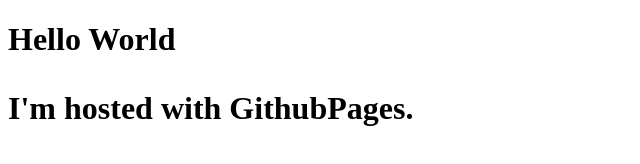
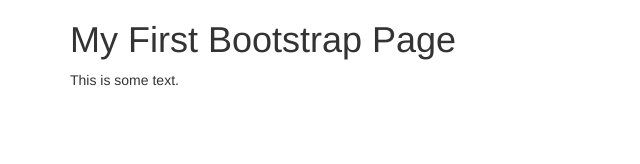
Before and after one commit to morbe/morbe.github.io, a plain HTML site: page index.html in a window 1280 px wide. Shown: the whole page, without its empty margins (0-640 px from the left). Drawn offline with nearby package versions, Linux system fonts and the light colour scheme.

Commit message:
Index Page
Trying with Bootstrap

```diff
--- a/index.html
+++ b/index.html
@@ -1,7 +1,19 @@
 <!DOCTYPE html>
-<html>
+<html lang="en">
 <head>
-<h1>Hello World<h1/>
-<p>I'm hosted with GithubPages.</p>
+  <title>Bootstrap Example</title>
+  <meta charset="utf-8">
+  <meta name="viewport" content="width=device-width, initial-scale=1">
+  <link rel="stylesheet" href="https://maxcdn.bootstrapcdn.com/bootstrap/3.3.7/css/bootstrap.min.css">
+  <script src="https://ajax.googleapis.com/ajax/libs/jquery/3.3.1/jquery.min.js"></script>
+  <script src="https://maxcdn.bootstrapcdn.com/bootstrap/3.3.7/js/bootstrap.min.js"></script>
+</head>
+<body>
+
+<div class="container">
+  <h1>My First Bootstrap Page</h1>
+  <p>This is some text.</p>
+</div>
+
 </body>
 </html>
```
